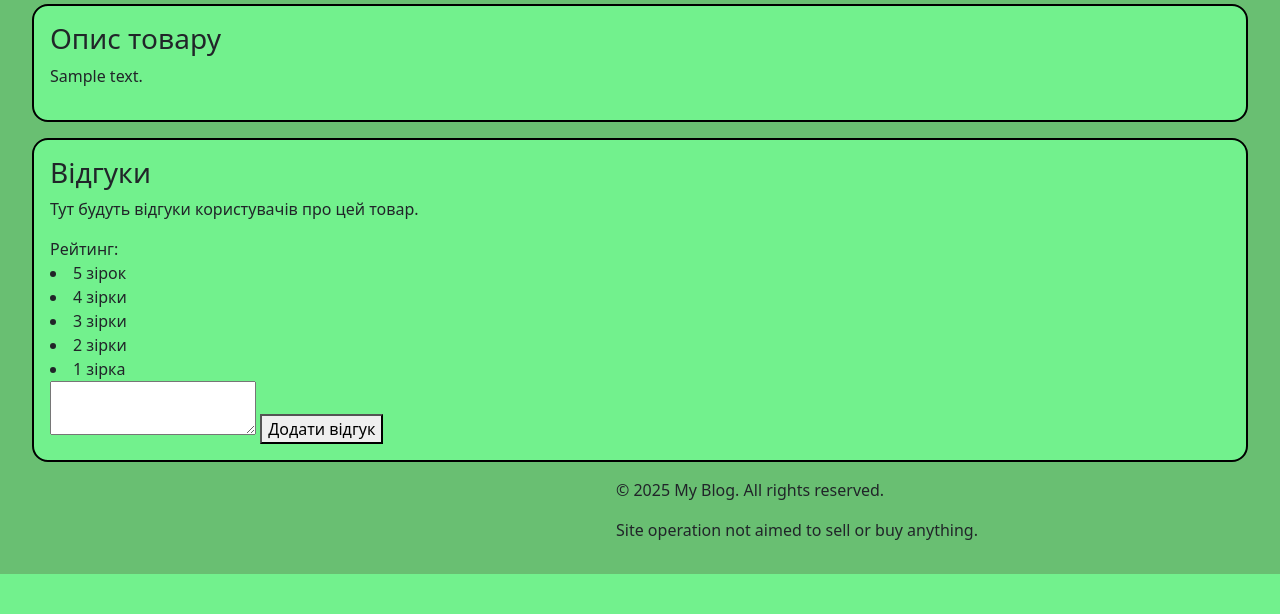
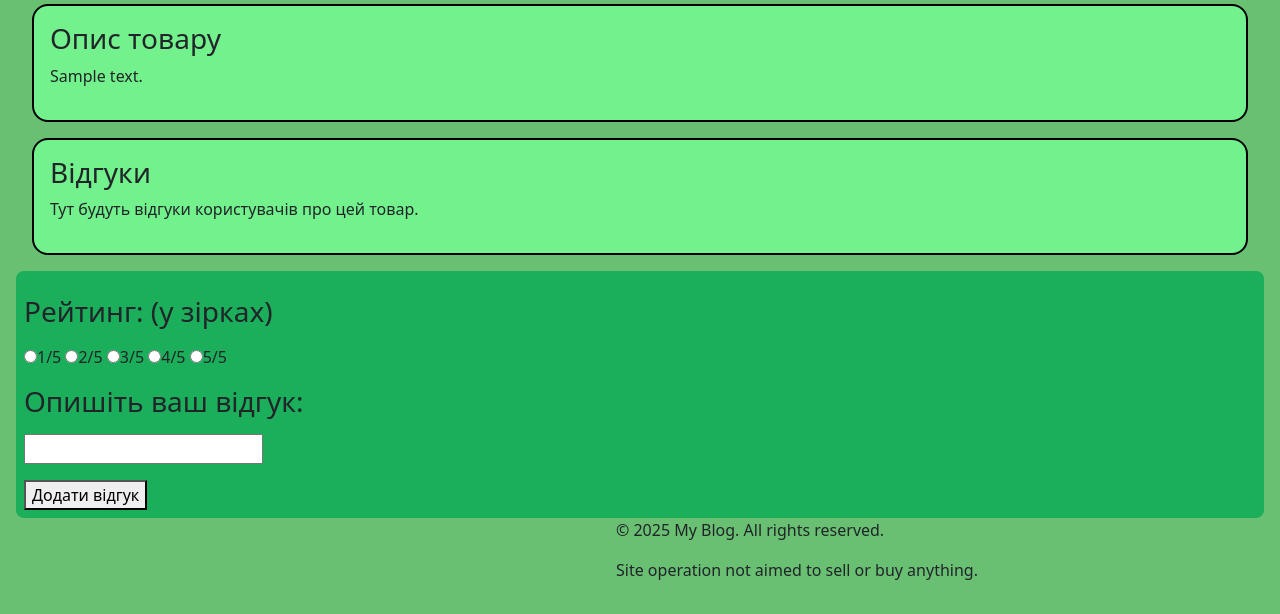
Before and after one commit to Kurgan1297/FinaleFinale, a Django app: page /bike/1 in a window 1280 px wide. Shown: the part 614-1228 px from the top of the page. Before the commit the page ends 1188 px from the top, so only its background shows below. Run offline with Django 5.2, Linux system fonts and the light colour scheme; tables that the repository leaves empty hold one stand-in row (values such as "Sample post").

Commit message:
финальные подработки

```diff
--- a/BW/forms.py
+++ b/BW/forms.py
@@ -23,3 +23,7 @@ class BikeInformationForm(Form):
 
 class OrderForm(Form):
     pass
+
+class ReviewForm(Form):
+    review_description = CharField(max_length=1024)
+    review_rating = IntegerField()
--- a/BW/templates/bike_page.html
+++ b/BW/templates/bike_page.html
@@ -36,16 +36,23 @@
             <div class="block-style reviews" id="#reviews">
                 <h3>Відгуки</h3>
                 <p>Тут будуть відгуки користувачів про цей товар.</p>
-                <ul">Рейтинг:
-                    <li>5 зірок</li>
-                    <li>4 зірки</li>
-                    <li>3 зірки</li>
-                    <li>2 зірки</li>
-                    <li>1 зірка</li>
-                </ul>
-                <textarea class="review-textarea"></textarea>
-                <button class="add-review-button">Додати відгук</button>
+            </div>
+            <form>
+                <div class="add-review">
+                    <p><h3>Рейтинг: (у зірках)</h3></p>
 
+                    <input type="radio" name="rating" value="1">1/5</option>
+                    <input type="radio" name="rating" value="2">2/5</option>
+                    <input type="radio" name="rating" value="3">3/5</option>
+                    <input type="radio" name="rating" value="4">4/5</option>
+                    <input type="radio" name="rating" value="5">5/5</option>
+
+                    <p><h3>Опишіть ваш відгук:</p></h3>
+                    <p><input type="text"></p>
+
+                    <button class="add-review-button" type="submit">Додати відгук</button>
+                </div>
+            </form>
                <!--
 
                 {% for review in reviews %}
@@ -61,7 +68,7 @@
 
 
 
-            </div>
+
         </div>
     </div>
 
--- a/static/styles/base.css
+++ b/static/styles/base.css
@@ -222,3 +222,10 @@ nav {
 .block-style header-panel {
     color:rgba(5, 58, 30, 0.677)
 }
+
+.add-review {
+    background-color: rgba(14, 173, 88, 0.86);
+    border-radius: 8px;
+    padding: 8px;
+    margin-top: 8px;
+}
```
Also changed, not shown: media/images/default.jpg (added).
